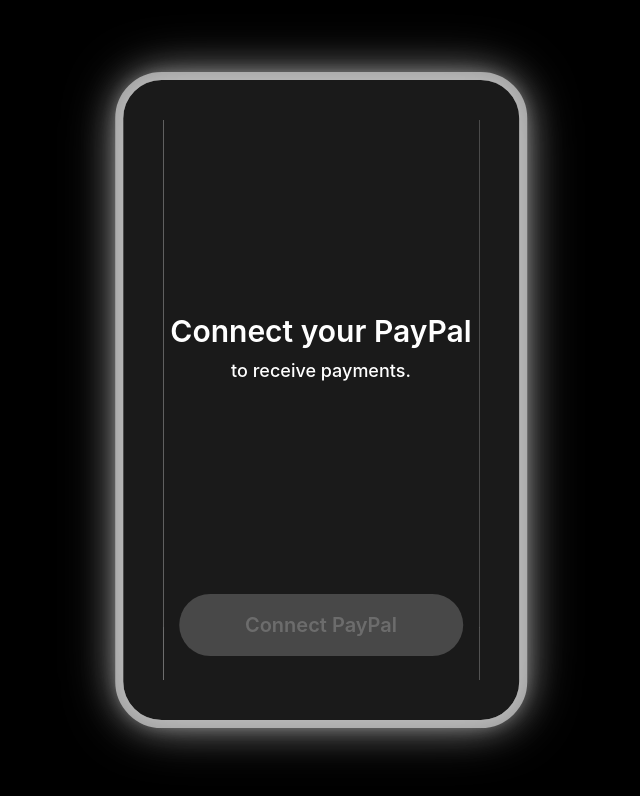
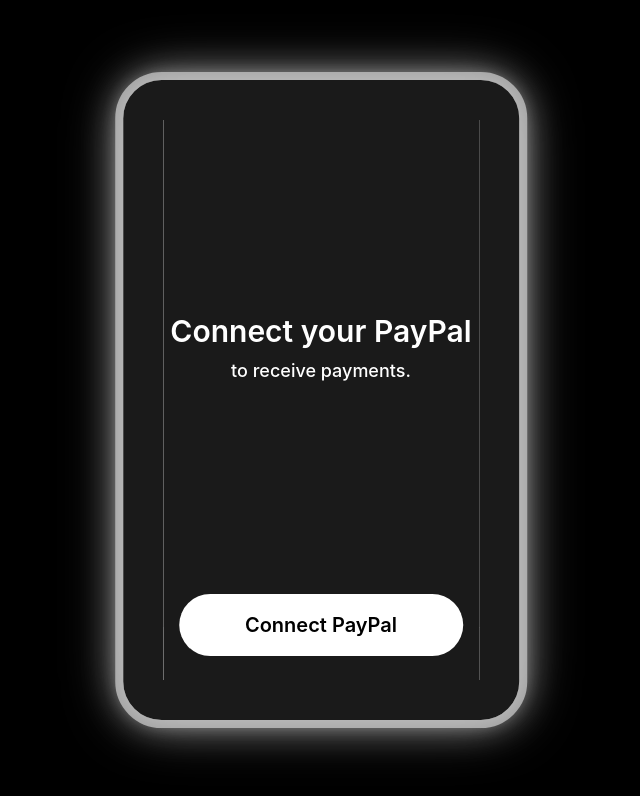
Before and after one commit to mackleyr/OPENMAT, a React (Create React App) app: page / in a window 1280 px wide. Both pictures are taken after a click on the element 640 px from the left and 221 px from the top of the page. Shown: the top 796 px of the page, without its empty margins (319-959 px from the left). Built offline with nearby package versions, Linux system fonts and the light colour scheme.

Commit message:
enable connect paypal

```diff
--- a/src/components/OnboardingForm.js
+++ b/src/components/OnboardingForm.js
@@ -8,6 +8,7 @@
  * Minimal form for capturing PayPal (via real OAuth), name, and photo.
  */
 function OnboardingForm({ onComplete }) {
+  // Define each step
   const steps = [
     {
       title: "Connect your PayPal",
@@ -26,7 +27,7 @@
     },
   ];
 
-  // Current step in the onboarding flow
+  // Current step (1-based)
   const [currentStep, setCurrentStep] = useState(1);
 
   // Form data
@@ -35,7 +36,7 @@
   const [profilePhoto, setProfilePhoto] = useState("");
   const [isUploading, setIsUploading] = useState(false);
 
-  // On mount, check if we have ?paypal_email=..., ?name=...
+  // On mount => parse ?paypal_email=..., ?name=... from the URL
   useEffect(() => {
     const params = new URLSearchParams(window.location.search);
     const returnedEmail = params.get("paypal_email");
@@ -43,7 +44,7 @@
 
     if (returnedEmail) {
       setPaypalEmail(returnedEmail);
-      // Because step #1 is effectively "Connect PayPal," skip to step #2
+      // Because step #1 is “Connect PayPal,” skip to step #2 if we have an email
       setCurrentStep(2);
     }
     if (returnedName) {
@@ -53,44 +54,58 @@
 
   const currentStepData = steps[currentStep - 1];
 
-  // Checks if the user can advance
+  /**
+   * Determines whether we enable or disable the bottom button
+   * based on the current step’s inputType.
+   */
   const isValid = () => {
     if (currentStepData.inputType === "paypal") {
-      return paypalEmail.trim().length > 3; // Means we have a PayPal email
+      // Step #1 => We ALWAYS enable so the user can click “Connect PayPal.”
+      // They won't have a PayPal email yet at this point.
+      return true;
     }
     if (currentStepData.inputType === "text") {
-      return name.trim().length >= 2;
+      return name.trim().length >= 2; // e.g. require at least 2 chars
     }
     if (currentStepData.inputType === "photo") {
-      return !!profilePhoto;
+      return !!profilePhoto; // require a photo
     }
     return false;
   };
 
-  // Button label changes by step
+  /**
+   * Decides how the bottom button is labeled
+   * e.g. "Connect PayPal," "Next," or "Complete"
+   */
   const buttonLabel = () => {
+    // Step 1 => If no verified email => say “Connect PayPal”
     if (currentStepData.inputType === "paypal" && !paypalEmail) {
       return "Connect PayPal";
     }
+    // If not last step => "Next"
     if (currentStep < steps.length) return "Next";
+
+    // If last step => "Complete"
     return "Complete";
   };
 
-  // The main bottom button
+  /**
+   * Single bottom button click logic
+   */
   const handleBottomButton = () => {
-    // Step #1 => if no PayPal email, we do real OAuth
+    // If step #1 => we attempt PayPal connect if we have no paypalEmail
     if (currentStepData.inputType === "paypal" && !paypalEmail) {
       handlePayPalConnect();
       return;
     }
 
-    // If not on the last step, go next
+    // If not on the last step => go next
     if (currentStep < steps.length) {
       setCurrentStep(currentStep + 1);
       return;
     }
 
-    // If last step => pass data up
+    // If last step => call onComplete with user data
     onComplete?.({
       paypalEmail: paypalEmail.trim(),
       name: name.trim(),
@@ -98,9 +113,11 @@
     });
   };
 
-  // Actually perform the PayPal OAuth
+  /**
+   * Actually triggers the PayPal OAuth flow.
+   */
   const handlePayPalConnect = () => {
-    // Kicks off the handshake at /api/paypal/oauth
+    // Redirect the user to your PayPal OAuth endpoint
     window.location.href = "/api/paypal/oauth";
   };
 
@@ -113,13 +130,14 @@
         <Text type="large" role="white" className="text-center">
           {currentStepData.title}
         </Text>
+
         {currentStepData.subtext && (
           <Text type="small" role="white" className="text-center py-[2.5%]">
             {currentStepData.subtext}
           </Text>
         )}
 
-        {/* If we're on step #1 but have a PayPal email, show it */}
+        {/* Step #1 => if we do have PayPal email, show it; otherwise user can click Connect */}
         {currentStepData.inputType === "paypal" && paypalEmail && (
           <Text type="medium" role="white" className="text-center mt-4">
             Verified PayPal: {paypalEmail}
@@ -137,7 +155,7 @@
           />
         )}
 
-        {/* Step #3 => photo */}
+        {/* Step #3 => profile photo */}
         {currentStepData.inputType === "photo" && (
           <div
             className="flex items-center justify-center mt-4 relative cursor-pointer"
@@ -182,7 +200,7 @@
         )}
       </div>
 
-      {/* Single bottom button => "Connect PayPal" or "Next" or "Complete" */}
+      {/* The bottom button => “Connect PayPal,” “Next,” or “Complete” */}
       <div className="w-full max-w-md px-4">
         <button
           onClick={handleBottomButton}
```
